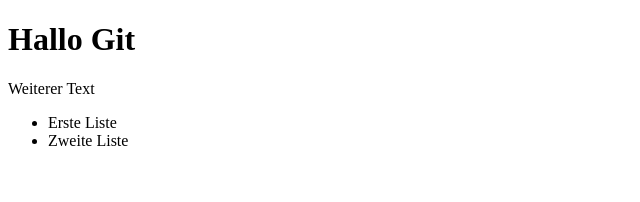
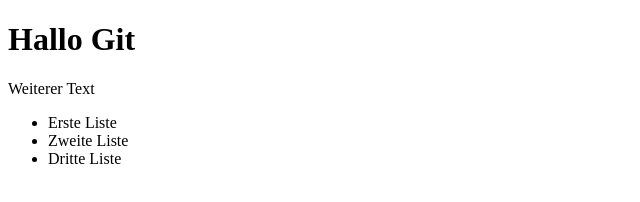
Before and after one commit to MartinVollenweider/major-ma-mv, a plain HTML site: page index.html in a window 1280 px wide. Shown: the full height of the page, 0-640 px from the left. Drawn offline with Linux system fonts and the light colour scheme.

Commit message:
Add dritte Liste

```diff
--- a/index.html
+++ b/index.html
@@ -10,6 +10,7 @@
     <ul>
       <li>Erste Liste</li>
       <li>Zweite Liste</li>
+      <li>Dritte Liste</li>
     </ul>
   </body>
 </html>
```
